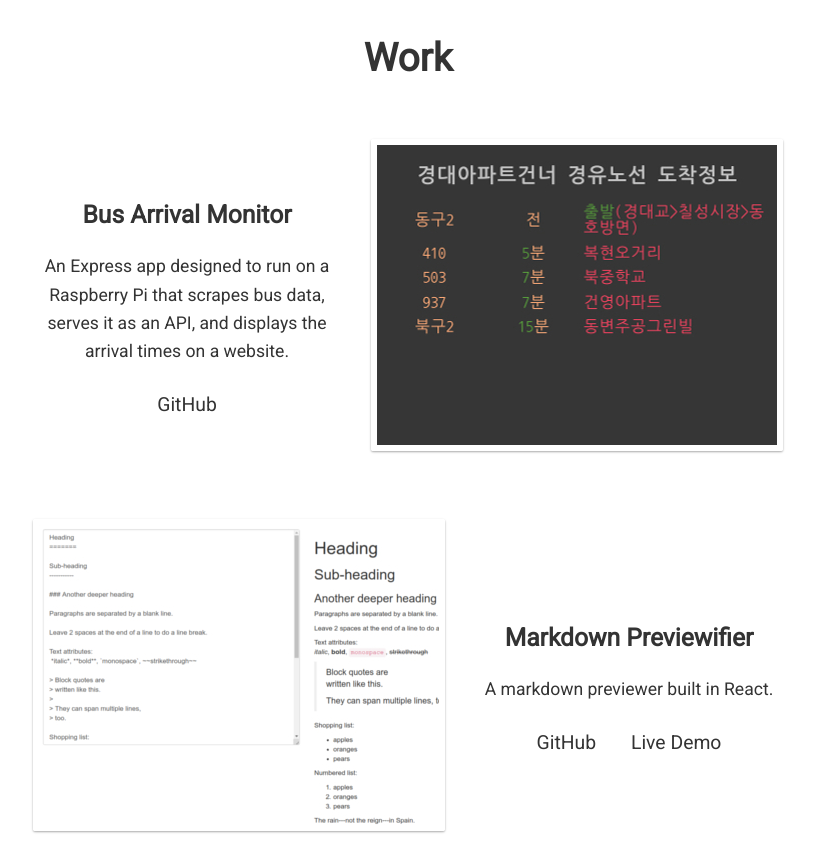
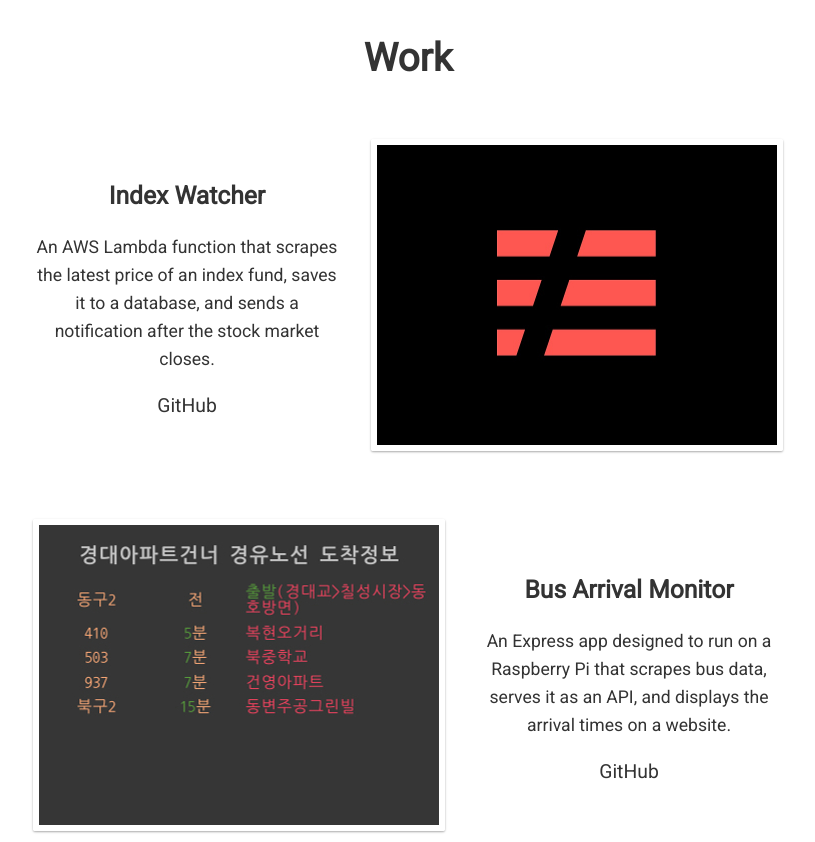
Before and after one commit to scissorsneedfoodtoo/portfolio, a website: page index.html in a window 1280 px wide. Shown: the part 1500-2342 px from the top of the page, without its empty margins (232-1047 px from the left). Drawn offline with Linux system fonts and the light colour scheme.

Commit message:
Added index watcher project and adjusted margins of work descriptions for larger screens.

```diff
--- a/css/index.css
+++ b/css/index.css
@@ -183,7 +183,7 @@ section:not(:last-child)::after {
 }
 
 .work-description {
-  margin: 1em 0 1.4em 0;
+  margin: 1em 0;
   grid-area: text;
 }
 
@@ -399,7 +399,10 @@ section:not(:last-child)::after {
     flex-direction: column;
     justify-content: center;
     align-items: center;
-    height: 90%;
+  }
+
+  .work-title {
+    margin: 0 auto;
   }
 }
 
--- a/index.html
+++ b/index.html
@@ -39,6 +39,20 @@
       <!-- end about section -->
       <section class="work-section" id="work">
         <h2 class="section-header">Work</h2>
+        <div class="work-item">
+          <a href="https://github.com/scissorsneedfoodtoo/index-watcher" target="_blank">
+            <img class="work-image lazy-image" src="img/index-watcher-placeholder.jpg" data-src="img/index-watcher.jpg" width="400" height="300" alt="Index Watcher Project">
+          </a>
+          <div class="work-text">
+            <h3 class="work-title">Index Watcher</h3>
+            <p class="work-description section-text">An AWS Lambda function that scrapes the latest price of an index fund, saves it to a database, and sends a notification after the stock market closes.</p>
+            <div class="work-links">
+              <a href="https://github.com/scissorsneedfoodtoo/index-watcher" target="_blank">
+                GitHub
+              </a>
+            </div>
+          </div>
+        </div>
         <div class="work-item">
           <a href="https://github.com/scissorsneedfoodtoo/bus-arrival-monitor" target="_blank">
             <img class="work-image lazy-image" src="img/bus-arrival-monitor-placeholder.jpg" data-src="img/bus-arrival-monitor.jpg" width="400" height="300" alt="Bus Arrival Monitor Project">
```
Also changed, not shown: img/index-watcher-placeholder.jpg (added), img/index-watcher.jpg (added).
